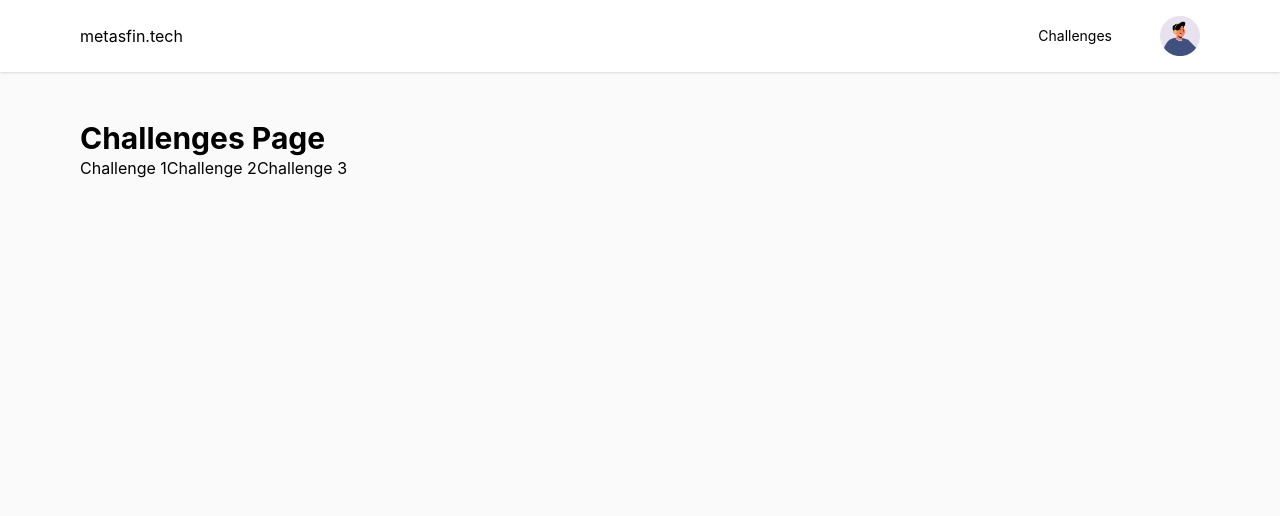
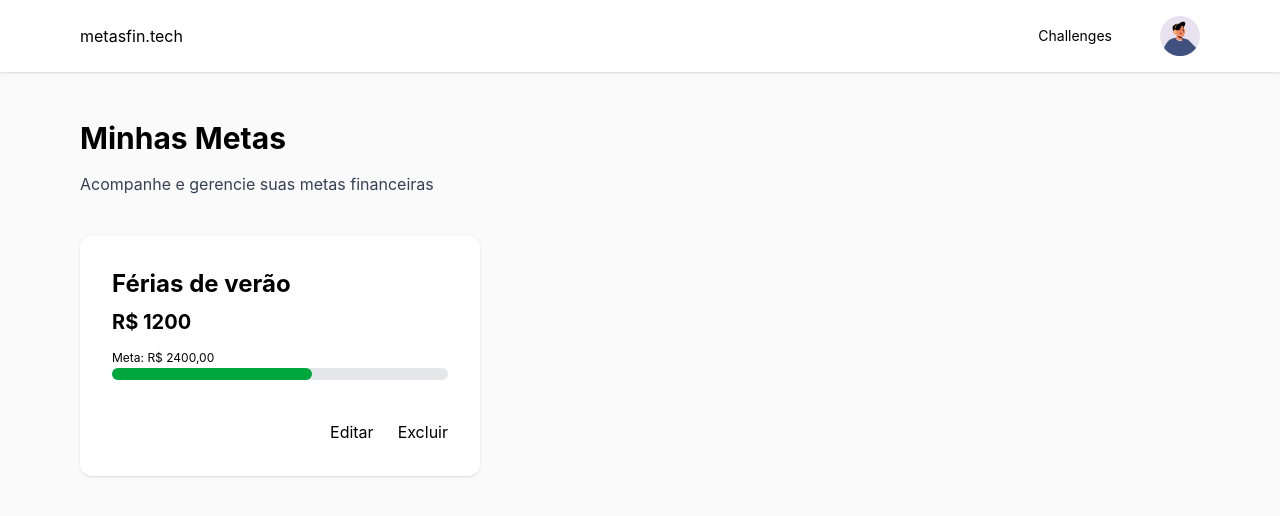
Before and after one commit to lucasoneves/metasfin.tech, a Nuxt app: page /challenges in a window 1280 px wide. Shown: the top 516 px of the page. Built offline with nearby package versions, Linux system fonts and the light colour scheme.

Commit message:
Markup do card de challenge

```diff
--- a/pages/challenges/index.vue
+++ b/pages/challenges/index.vue
@@ -1,9 +1,23 @@
 <template>
-  <h2 class="text-3xl font-bold">Challenges Page</h2>
+  <h2 class="text-3xl font-bold">Minhas Metas</h2>
+  <p class="text-gray-700 mt-4">Acompanhe e gerencie suas metas financeiras</p>
 
-  <NuxtLink to="challenges/1">Challenge 1</NuxtLink>
-  <NuxtLink to="challenges/2">Challenge 2</NuxtLink>
-  <NuxtLink to="challenges/3">Challenge 3</NuxtLink>
+  <section class="cards mt-10">
+    <div class="card-challenge max-w-100 p-8 shadow rounded-xl bg-white">
+      <h3 class="text-2xl font-bold mb-2">Férias de verão</h3>
+      <span class="block text-xl font-bold mb-2">R$ 1200</span>
+      <span class="text-xs">Meta: R$ 2400,00</span>
+      <div class="percentage bg-gray-200 h-3 rounded-xl mb-10">
+        <span class="block w-50 rounded-xl h-3 bg-green-600"></span>
+      </div>
+
+      <div class="actions flex justify-end gap-6">
+        <button>Editar</button>
+        <button>Excluir</button>
+      </div>
+    </div>
+  </section>
+
   <!--
   <div v-if="data == null">No data</div>
   <div v-for="item in data" :key="item.id">
```
